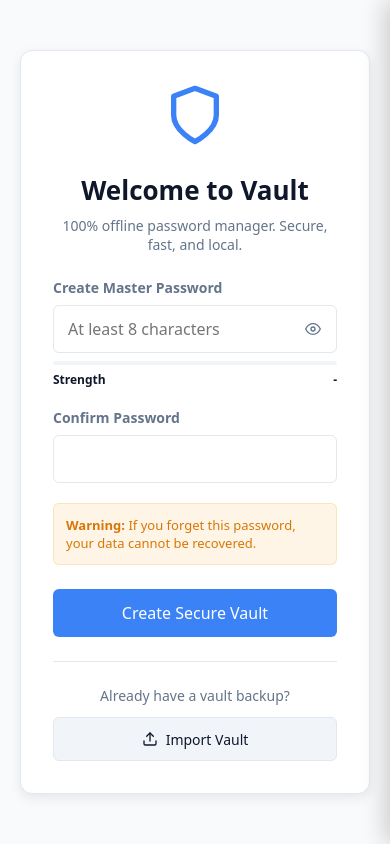
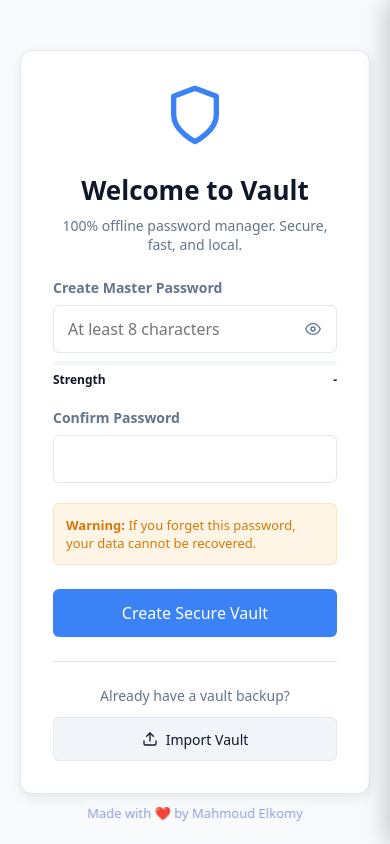
Before and after one commit to gityou778/password-manager, a plain HTML site: page index.html in a window 390 px wide. Drawn offline with Linux system fonts and the light colour scheme.

Commit message:
update footer and mobile UI

```diff
--- a/index.html
+++ b/index.html
@@ -1236,7 +1236,48 @@
                 grid-template-columns: 1fr;
             }
         }
+
+
+       .footer-credit{
+    position: fixed;
+    bottom: 18px;
+    left: 50%;
+    transform: translateX(-50%);
+
+    padding: 4px 10px;
+    border-radius: 8px;
+
+    background: rgba(255,255,255,.04);
+    backdrop-filter: blur(8px);
+
+    color: #8ea2d8;
+    font-size: 13px;
+    font-weight: 500;
+
+    white-space: nowrap;
+}
     </style>
+
+    <!-- Google tag (gtag.js) -->
+    <script async src="https://www.googletagmanager.com/gtag/js?id=G-S3655H8JHJ"></script>
+    <script>
+        window.dataLayer = window.dataLayer || [];
+        function gtag() { dataLayer.push(arguments); }
+        gtag('js', new Date());
+
+        gtag('config', 'G-S3655H8JHJ');
+    </script>
+
+
+
+
+
+
+
+
+
+
+
 </head>
 
 <body>
@@ -1822,6 +1863,11 @@
         <div class="toast-container" id="toast-container"></div>
     </div>
 
+
+    <footer class="footer-credit">
+        Made with ❤️ by Mahmoud Elkomy
+    </footer>
+
     <script>
         /**
          * Vault v2.0 - Production Ready Logic
```
